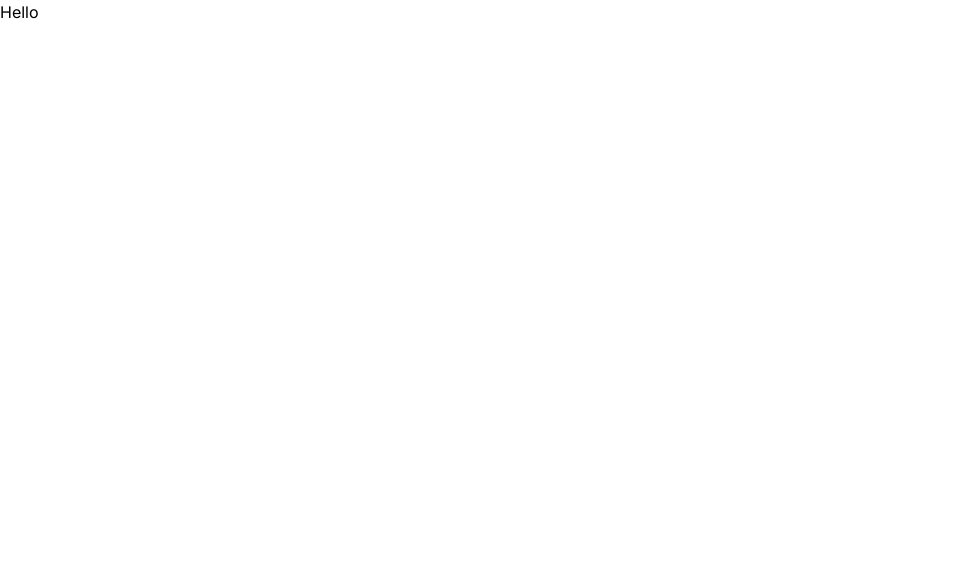
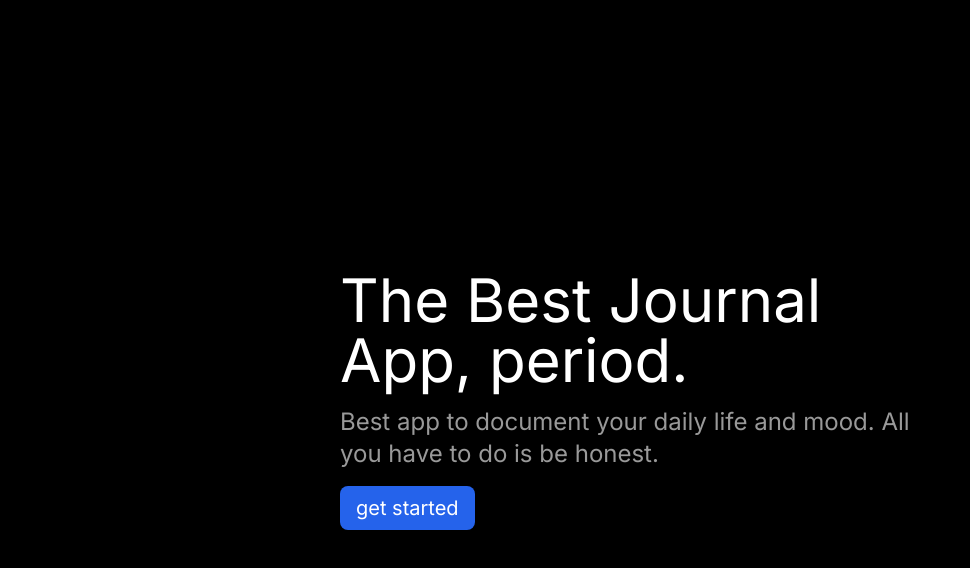
Before and after one commit to bumpincloudsson/next13-mood-journal, a Next.js app: page / in a window 1280 px wide. Shown: the top 568 px of the page, without its empty margins (0-970 px from the left). Built offline with nearby package versions, Linux system fonts and the light colour scheme.

Commit message:
Build landing page

```diff
--- a/app/page.tsx
+++ b/app/page.tsx
@@ -1,9 +1,22 @@
-import Image from "next/image";
+import Link from "next/link";
 
 export default function Home() {
   return (
-    <div>
-      <h1>Hello</h1>
+    <div className="w-screen h-screen bg-black flex justify-center items-center text-white">
+      <div className="w-full max-w-[600px] mx-auto">
+        <h1 className="text-6xl mb-4">The Best Journal App, period.</h1>
+        <p className="text-2xl text-white/60 mb-4">
+          Best app to document your daily life and mood. All you have to do is
+          be honest.
+        </p>
+        <div>
+          <Link href="/journal">
+            <button className="bg-blue-600 px-4 py-2 rounded-lg text-xl">
+              get started
+            </button>
+          </Link>
+        </div>
+      </div>
     </div>
   );
 }
```
Also changed, not shown: 1 other file (tests, documents, lock files or other folders).
